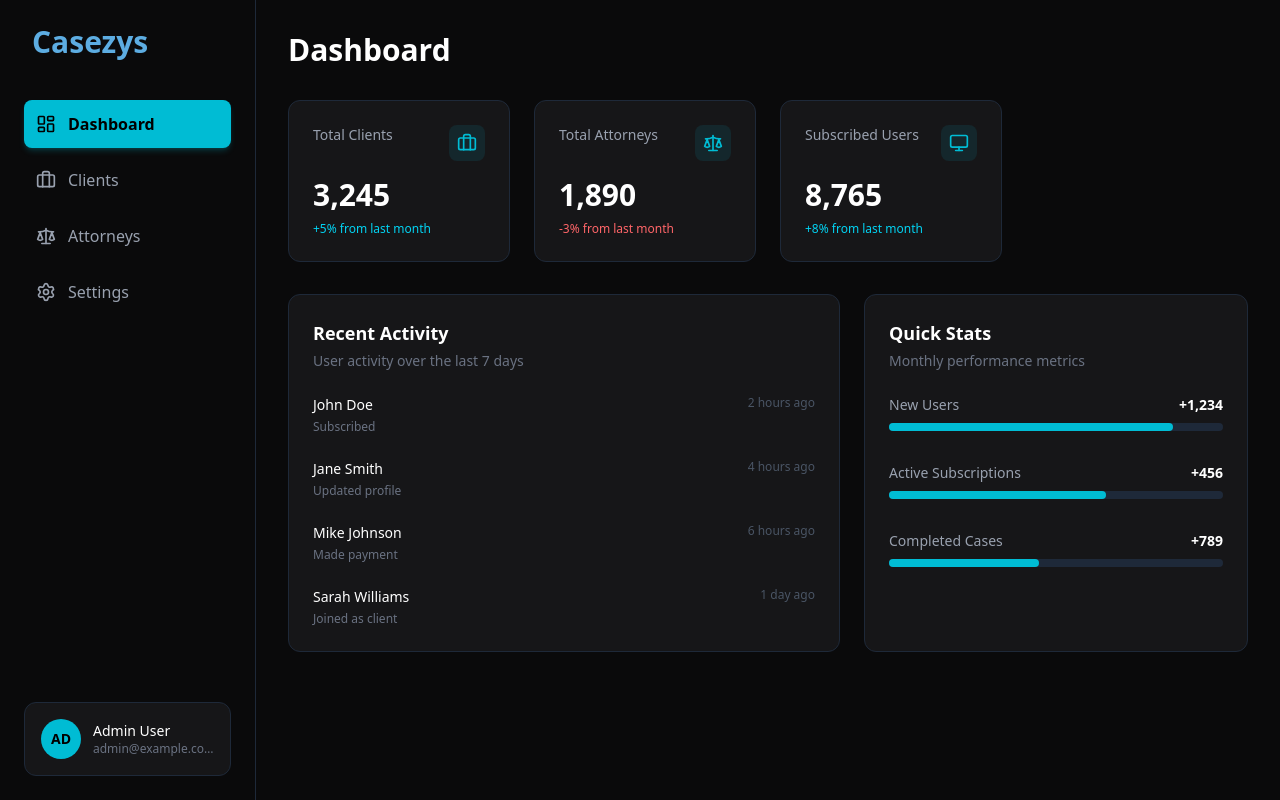
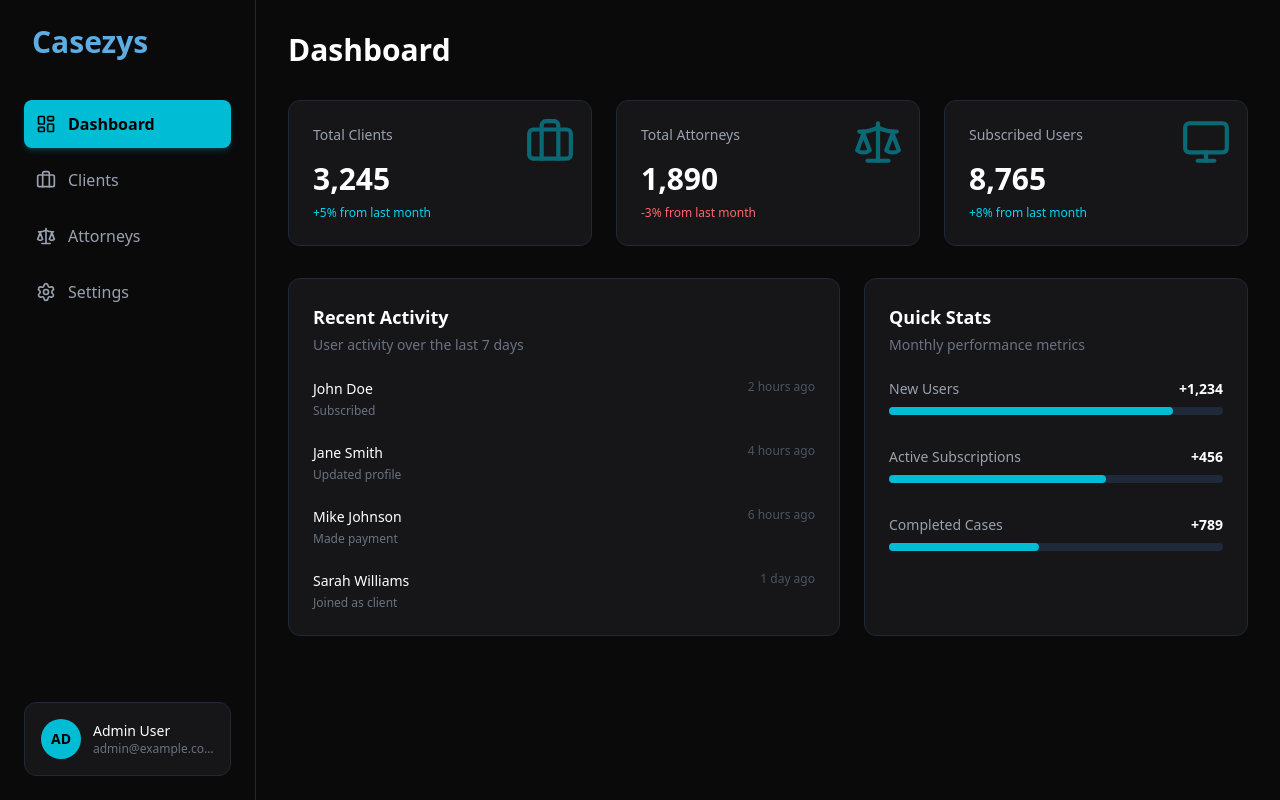
Before and after one commit to alaminislam34/lexi_ai_website, a Next.js app: page /admin in a window 1280 px wide. Built offline with nearby package versions, Linux system fonts and the light colour scheme; no server answers.

Commit message:
added some changes

```diff
--- a/src/app/(admin section)/admin/page.jsx
+++ b/src/app/(admin section)/admin/page.jsx
@@ -8,7 +8,7 @@ const AdminHomePage = () => {
     <div>
       <h1 className="text-3xl font-bold text-white mb-8">Dashboard</h1>
 
-      <div className="grid grid-cols-1 md:grid-cols-2 xl:grid-cols-4 gap-6 mb-8">
+      <div className="grid grid-cols-2 xl:grid-cols-3 gap-6 mb-8">
         <StatCard
           title="Total Clients"
           value="3,245"
--- a/src/app/(admin section)/components/AdminLayout.jsx
+++ b/src/app/(admin section)/components/AdminLayout.jsx
@@ -5,7 +5,7 @@ const AdminDashboardLayout = ({ children }) => {
     <div className="flex min-h-screen bg-[#0a0a0b]">
       <Sidebar />
       <main className="flex-1 transition-all duration-300 lg:pl-64">
-        <div className="p-4 md:p-8 max-w-[1400px] mx-auto w-full pt-16 lg:pt-8">
+        <div className="p-4 md:p-8 mx-auto w-full pt-16 lg:pt-8 h-full">
           {children}
         </div>
       </main>
--- a/src/app/(admin section)/components/StatsCard.jsx
+++ b/src/app/(admin section)/components/StatsCard.jsx
@@ -1,13 +1,13 @@
 const StatCard = ({ title, value, change, isPositive, icon: Icon }) => {
   return (
-    <div className="bg-[#161618] p-6 rounded-xl border border-gray-800">
+    <div className="bg-[#161618] p-4 md:p-6 rounded-xl border border-gray-800 relative">
       <div className="flex justify-between items-start mb-4">
         <p className="text-gray-400 text-sm">{title}</p>
-        <div className="text-[#00bcd4] bg-[#00bcd4]/10 p-2 rounded-lg">
-          <Icon size={20} />
-        </div>
       </div>
-      <h3 className="text-3xl font-bold text-white mb-2">{value}</h3>
+      <div className="text-[#00bcd4] absolute top-4 right-4 opacity-50">
+        <Icon size={50} />
+      </div>
+      <h3 className="text-xl md:text-3xl font-bold text-white mb-2">{value}</h3>
       <p className={`text-xs ${isPositive ? "text-cyan-400" : "text-red-400"}`}>
         {change} from last month
       </p>
```
